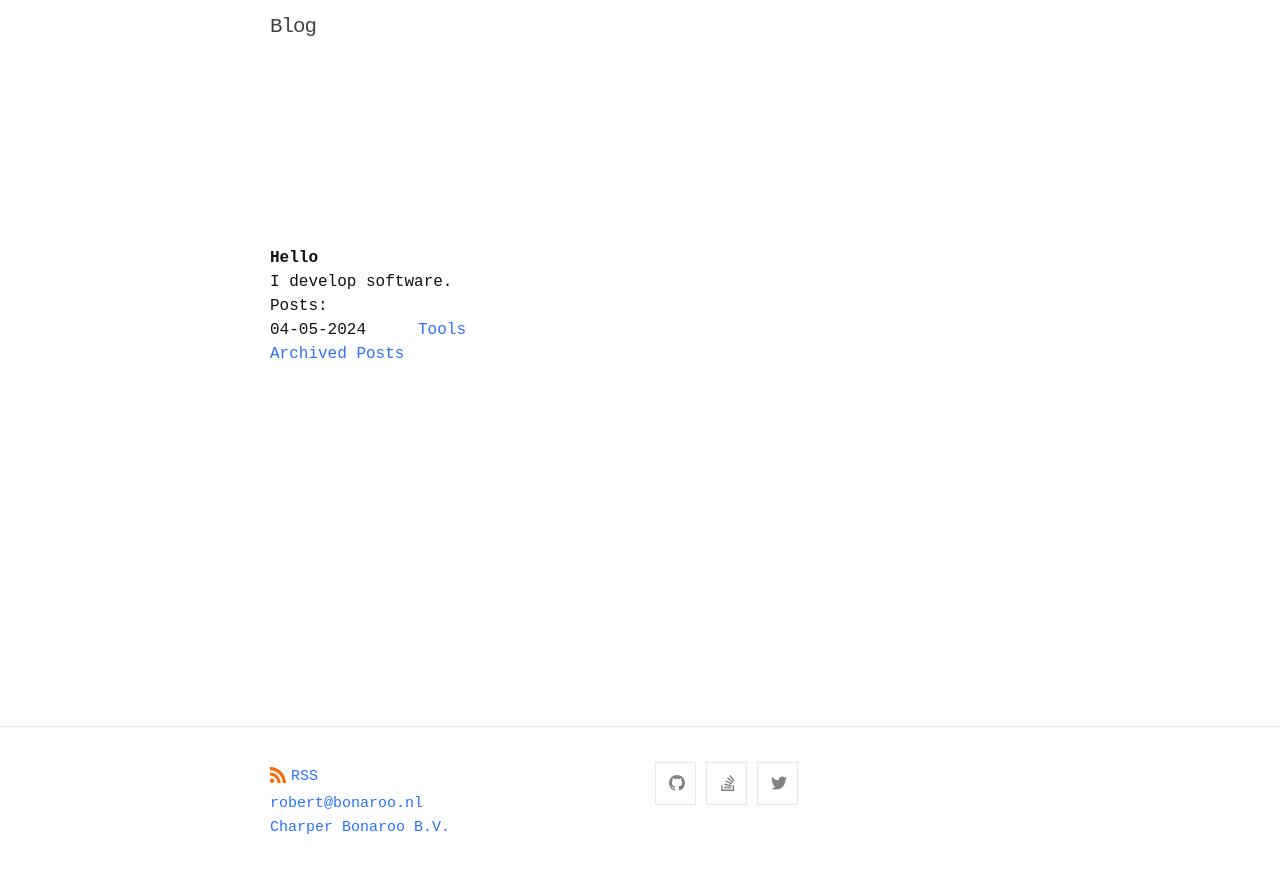
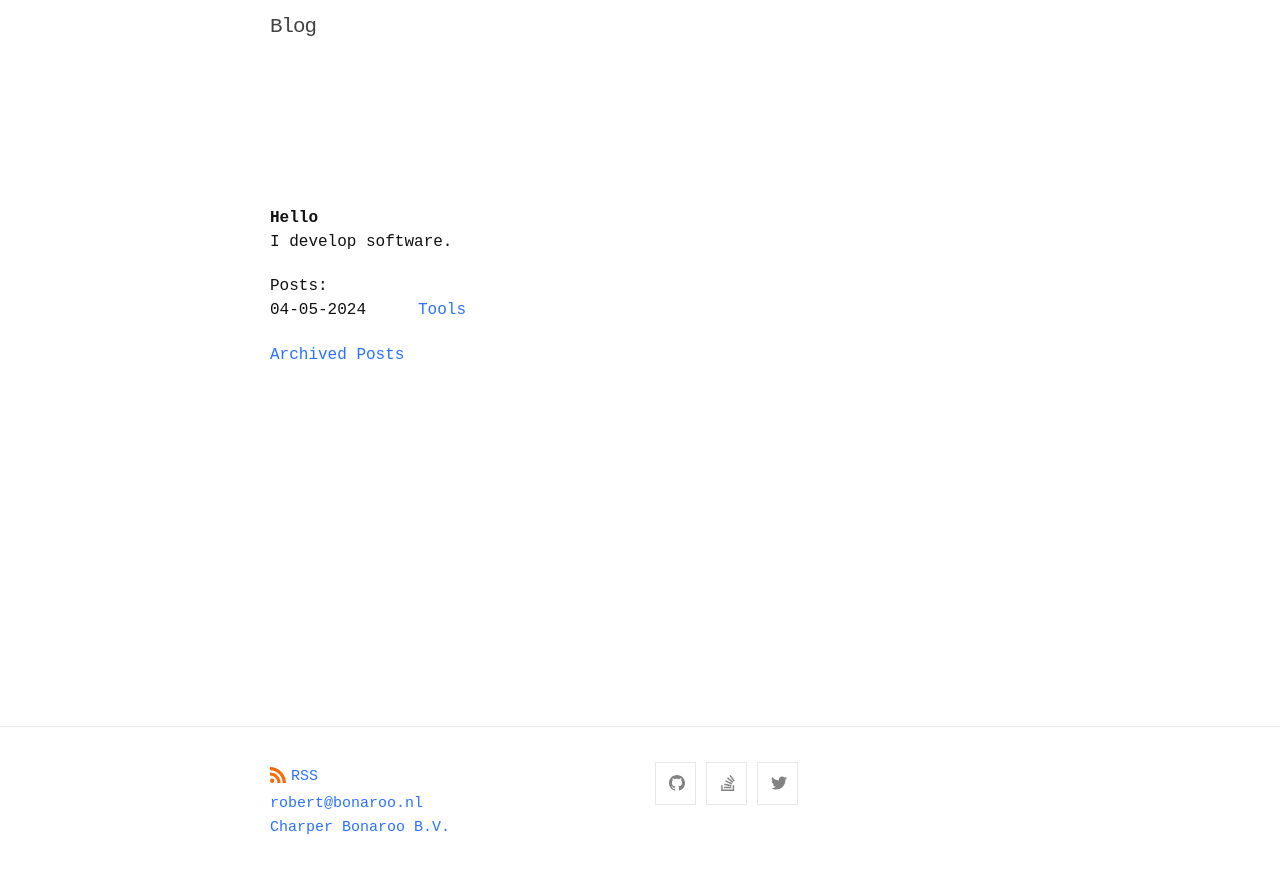
Before and after one commit to roberthopman/roberthopman.github.io, a Jekyll site: the page built from index.md, in a window 1280 px wide. Shown: the top 873 px of the page. Built offline with Jekyll 4.4.1, drawn with Linux system fonts in a browser that asks for light colours.

Commit message:
Add style

```diff
--- a/_sass/minima/custom-styles.scss
+++ b/_sass/minima/custom-styles.scss
@@ -51,8 +51,12 @@
 }
 
 .main {
-  margin-top: 160px;
-  margin-bottom: 16px;
+  margin-top: 120px;
+  padding-bottom: 40px;
+
+  .main-posts {
+    margin-top: 20px;
+  }
 
   .title {
     font-weight: 900;
--- a/index.md
+++ b/index.md
@@ -14,7 +14,7 @@
   {% assign eighteen_months_ago = "now" | date: "%s" | minus: 15552000 | plus: 0 %}
 
   {% if post_date >= eighteen_months_ago %}
-    <div>Posts:</div>
+    <div class="main-posts">Posts:</div>
     <div class='column-date'>{{ post.date | date: "%d-%m-%Y" }}</div>
     <div class='column-title'><a href="{{ post.url }}">{{ post.title }}</a></div>
   {% endif %}
```
